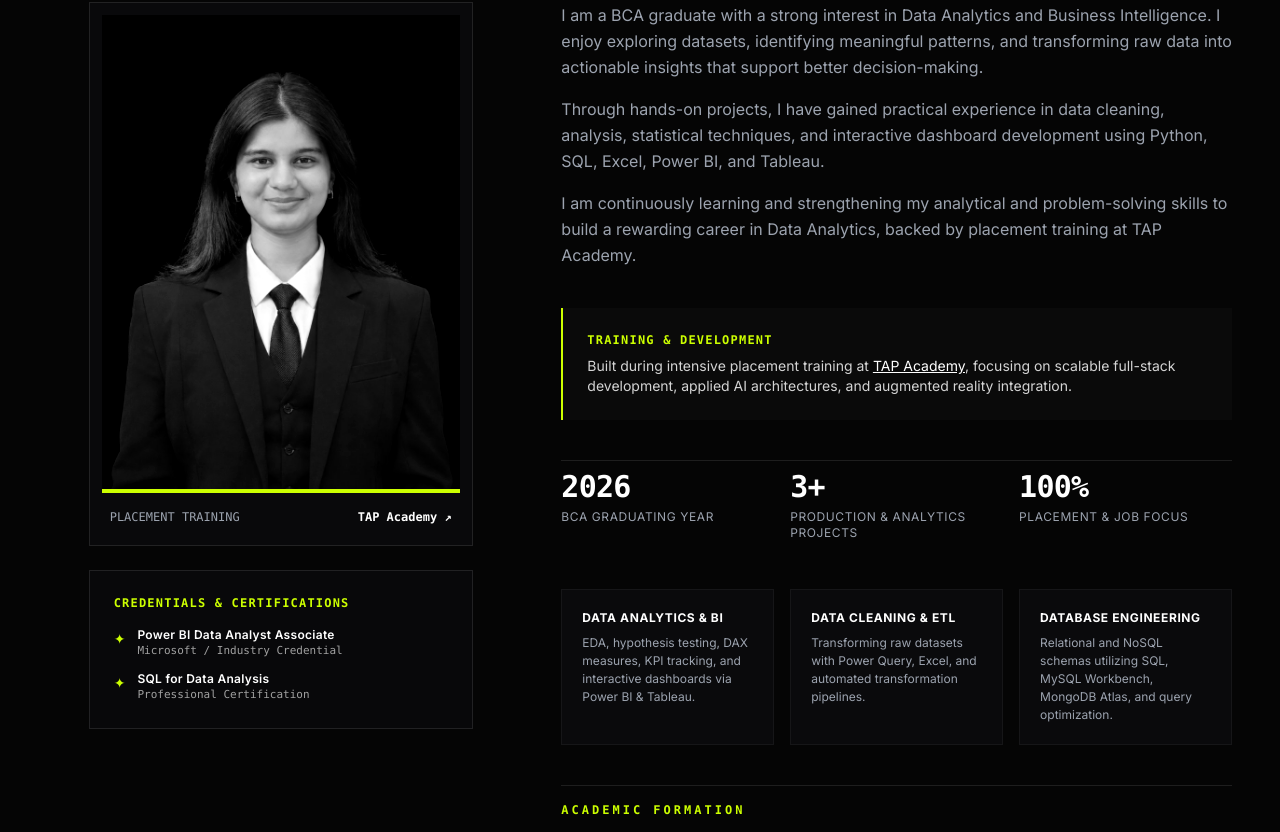
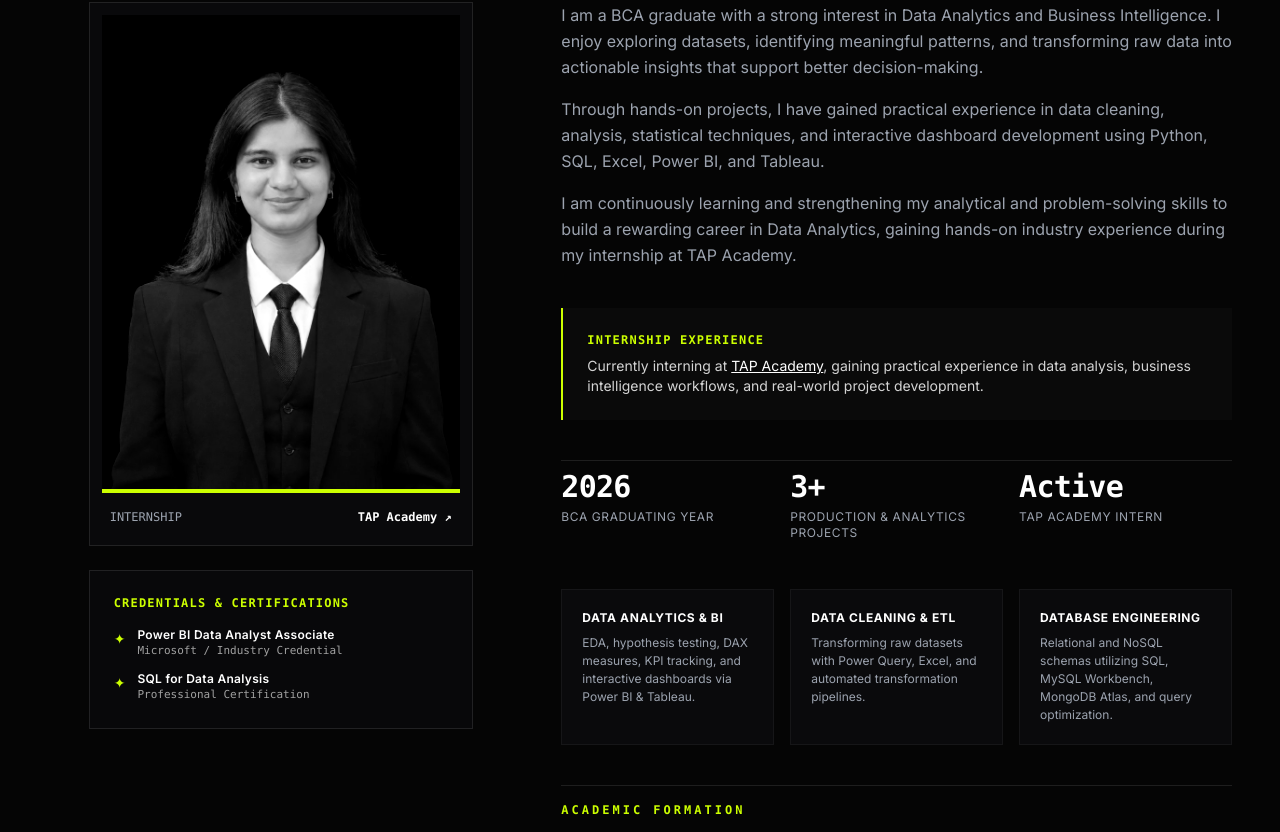
Before and after one commit to jyotimishra3113-jpg/Portfolio, a React (Vite) app: page / in a window 1280 px wide. Shown: the part 1148-1980 px from the top of the page. Built offline with nearby package versions, Linux system fonts and the light colour scheme; a web font is replaced by a local one.

Commit message:
Update TAP Academy role from placement training to internship

```diff
--- a/index.html
+++ b/index.html
@@ -4,7 +4,7 @@
     <meta charset="UTF-8" />
     <meta name="viewport" content="width=device-width, initial-scale=1.0" />
     <meta name="theme-color" content="#050505" />
-    <meta name="keywords" content="TAP Academy, TAP Academy student, TAP Academy placement training, augmented reality" />
+    <meta name="keywords" content="TAP Academy, TAP Academy student, TAP Academy intern, augmented reality, Data Analytics, Business Intelligence" />
     <meta name="description" content="Data Analytics and Business Intelligence portfolio of Jyoti Mishra. BCA graduate skilled in Python, SQL, Excel, Power BI, and Tableau." />
     <title>Jyoti Mishra — Data Analytics &amp; Business Intelligence</title>
     <link rel="icon" type="image/svg+xml" href="/favicon.svg" />
--- a/src/components/About.jsx
+++ b/src/components/About.jsx
@@ -82,9 +82,9 @@ export default function About() {
                 <div className="absolute inset-x-0 bottom-0 h-1 bg-[#CCFF00]" />
               </div>
 
-              {/* Training Tag */}
+              {/* Internship Tag */}
               <div className="pt-4 pb-2 px-2 flex items-center justify-between text-xs text-[#9CA3AF]">
-                <span className="font-mono">PLACEMENT TRAINING</span>
+                <span className="font-mono">INTERNSHIP</span>
                 <a
                   href={academy.url}
                   target="_blank"
@@ -124,13 +124,13 @@ export default function About() {
               ))}
             </div>
 
-            {/* Placement & Training Note */}
+            {/* Internship Experience Note */}
             <div className="p-6 border-l-2 border-[#CCFF00] bg-white/[0.02] space-y-2 about-animate">
               <p className="text-xs uppercase tracking-widest text-[#CCFF00] font-semibold font-mono">
-                Training &amp; Development
+                Internship Experience
               </p>
               <p className="text-xs sm:text-sm text-neutral-300">
-                Built during intensive placement training at{' '}
+                Currently interning at{' '}
                 <a
                   href={academy.url}
                   target="_blank"
@@ -139,7 +139,7 @@ export default function About() {
                 >
                   {academy.name}
                 </a>
-                , focusing on scalable full-stack development, applied AI architectures, and augmented reality integration.
+                , gaining practical experience in data analysis, business intelligence workflows, and real-world project development.
               </p>
             </div>
 
--- a/src/data/portfolioData.js
+++ b/src/data/portfolioData.js
@@ -1,7 +1,7 @@
 export const academy = {
   name: "TAP Academy",
   url: "https://thetapacademy.com/",
-  program: "Full-Stack Web Development, AI & Augmented Reality",
+  program: "Data Analytics, AI & Business Intelligence",
 }
 
 export const personalInfo = {
@@ -40,7 +40,7 @@ export const skillsTicker = [
   "Hypothesis Testing",
   "Data Cleaning",
   "Augmented Reality",
-  "TAP Academy Trained",
+  "TAP Academy Intern",
 ]
 
 export const aboutData = {
@@ -50,12 +50,12 @@ export const aboutData = {
   paragraphs: [
     "I am a BCA graduate with a strong interest in Data Analytics and Business Intelligence. I enjoy exploring datasets, identifying meaningful patterns, and transforming raw data into actionable insights that support better decision-making.",
     "Through hands-on projects, I have gained practical experience in data cleaning, analysis, statistical techniques, and interactive dashboard development using Python, SQL, Excel, Power BI, and Tableau.",
-    "I am continuously learning and strengthening my analytical and problem-solving skills to build a rewarding career in Data Analytics, backed by placement training at TAP Academy.",
+    "I am continuously learning and strengthening my analytical and problem-solving skills to build a rewarding career in Data Analytics, gaining hands-on industry experience during my internship at TAP Academy.",
   ],
   stats: [
     { value: "2026", label: "BCA Graduating Year" },
     { value: "3+", label: "Production & Analytics Projects" },
-    { value: "100%", label: "Placement & Job Focus" },
+    { value: "Active", label: "TAP Academy Intern" },
   ],
   highlights: [
     {
@@ -175,9 +175,9 @@ export const projectsData = [
     id: "project-4",
     number: "04",
     title: "Spatial AR & Web Experience",
-    subtitle: "TAP Academy Placement Training / AR Innovation",
+    subtitle: "TAP Academy Internship / AR Innovation",
     category: "Augmented Reality & UI",
-    description: "An experimental interactive web application integrating augmented reality concepts and fluid GSAP micro-animations, created during placement training at TAP Academy to explore next-generation browser experiences.",
+    description: "An experimental interactive web application integrating augmented reality concepts and fluid GSAP micro-animations, created during my internship at TAP Academy to explore next-generation browser experiences.",
     tags: ["Augmented Reality", "GSAP ScrollTrigger", "React 19", "TAP Academy"],
     githubUrl: "https://github.com/jyotimishra3113-jpg",
     liveUrl: "https://globalakjobs.vercel.app",
@@ -207,7 +207,7 @@ export const contactData = {
 }
 
 export const footerData = {
-  tagline: "Data Analytics & Business Intelligence • St. Joseph's University • TAP Academy",
-  credit: "Trained at TAP Academy",
+  tagline: "Data Analytics & Business Intelligence • BCA Graduate • TAP Academy Intern",
+  credit: "Intern at TAP Academy",
   creditUrl: "https://thetapacademy.com/",
 }
```
Also changed, not shown: 1 other file (tests, documents, lock files or other folders).
